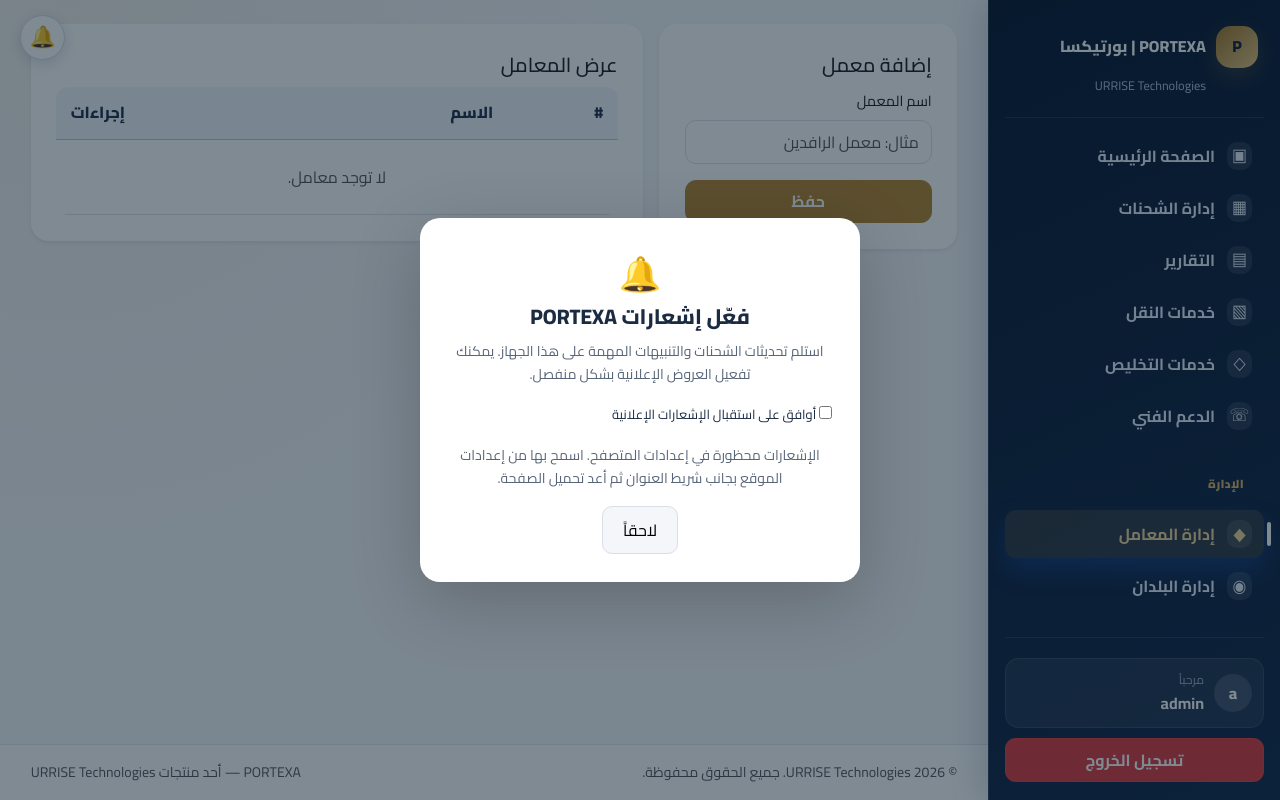
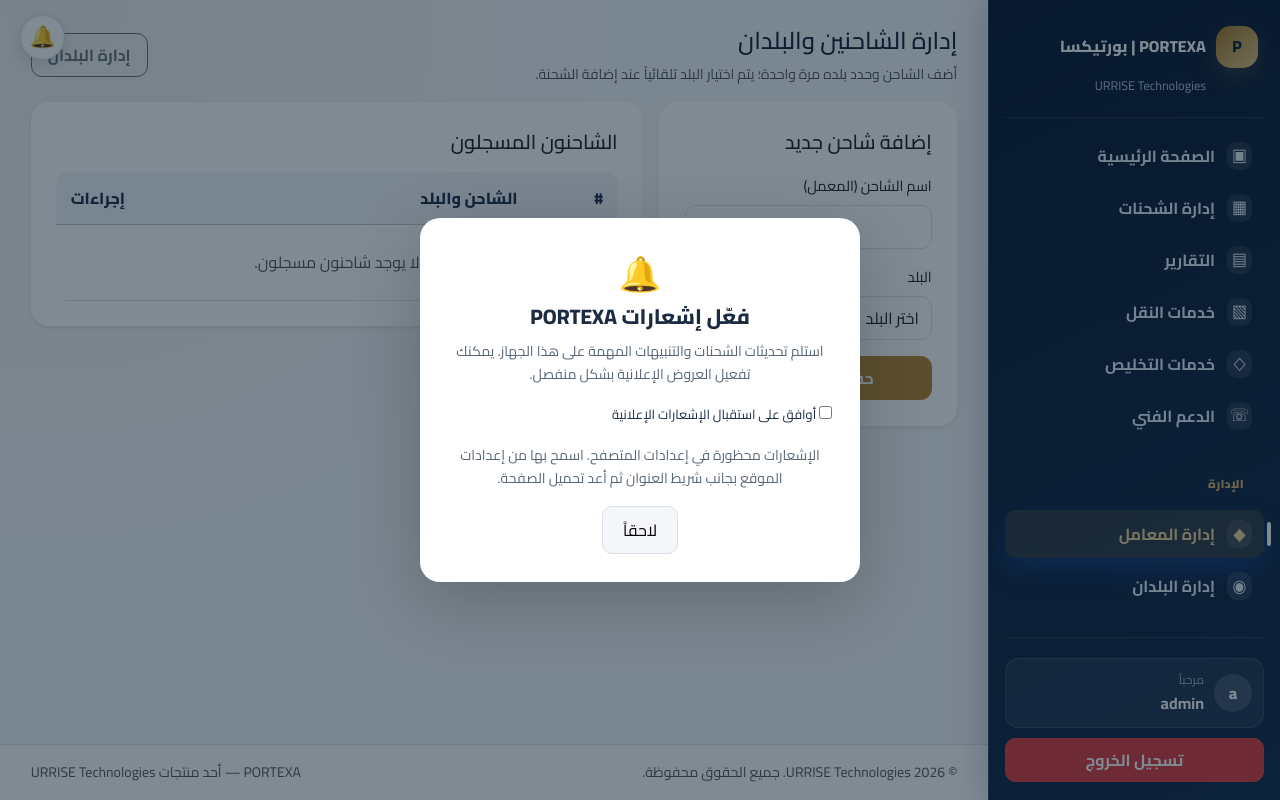
Before and after one commit to aliahmedsleem/Portexa, a Flask app: page /manage/factories in a window 1280 px wide. Run offline with Flask 3, Linux system fonts and the light colour scheme; a user stored in the database is signed in; data comes from the database, SQL or seed files in the repository; data that the repository does not hold is empty.

Commit message:
Unify shipper-country selection and simplify merchant shipment workflow

```diff
--- a/templates/manage_factories.html
+++ b/templates/manage_factories.html
@@ -1,15 +1,39 @@
 {% extends "base.html" %}
 {% block content %}
+
+<div class="d-flex justify-content-between align-items-center flex-wrap gap-2 mb-3">
+  <div>
+    <h4 class="mb-1">إدارة الشاحنين والبلدان</h4>
+    <p class="text-muted small mb-0">
+      أضف الشاحن وحدد بلده مرة واحدة؛ يتم اختيار البلد تلقائياً عند إضافة الشحنة.
+    </p>
+  </div>
+  <a href="{{ url_for('manage_countries') }}" class="btn btn-outline-secondary">
+    إدارة البلدان
+  </a>
+</div>
 
 <div class="row g-3">
   <div class="col-lg-4">
     <div class="card shadow-sm border-0">
       <div class="card-body">
-        <h5 class="mb-2">إضافة معمل</h5>
+        <h5 class="mb-3">إضافة شاحن جديد</h5>
         <form method="post">
-          <label class="form-label">اسم المعمل</label>
-          <input name="name" class="form-control" placeholder="مثال: معمل الرافدين">
-          <button class="btn btn-primary mt-3 w-100">حفظ</button>
+          <label class="form-label" for="newName">اسم الشاحن (المعمل)</label>
+          <input id="newName" name="name" class="form-control"
+                 maxlength="200" required>
+
+          <label class="form-label mt-3" for="newCountry">البلد</label>
+          <select id="newCountry" name="country_id" class="form-select" required>
+            <option value="">اختر البلد</option>
+            {% for c in countries %}
+            <option value="{{ c.id }}">{{ c.name }}</option>
+            {% endfor %}
+          </select>
+
+          <button type="submit" class="btn btn-primary w-100 mt-3">
+            حفظ الشاحن والبلد
+          </button>
         </form>
       </div>
     </div>
@@ -18,49 +42,103 @@
   <div class="col-lg-8">
     <div class="card shadow-sm border-0">
       <div class="card-body">
-        <h5 class="mb-2">عرض المعامل</h5>
+        <h5 class="mb-3">الشاحنون المسجلون</h5>
 
         <div class="portexa-mobile-only portexa-card-list">
           {% for f in factories %}
           <article class="portexa-data-card">
-            <div class="portexa-data-card__head"><strong class="portexa-data-card__title">معمل #{{ f.id }}</strong></div>
-            <form method="post" action="{{ url_for('update_factory', factory_id=f.id) }}">
-              <label class="form-label" for="mobile-f-{{ f.id }}">اسم معمل</label>
-              <input id="mobile-f-{{ f.id }}" name="name" class="form-control" value="{{ f.name }}" required>
-              <div class="portexa-data-card__actions"><button type="submit" class="btn btn-outline-primary w-100">حفظ التعديل</button></div>
+            <div class="portexa-data-card__head">
+              <strong class="portexa-data-card__title">{{ f.name }}</strong>
+            </div>
+
+            <form method="post"
+                  action="{{ url_for('update_factory', factory_id=f.id) }}">
+              <label class="form-label">الشاحن</label>
+              <input name="name" class="form-control mb-2"
+                     value="{{ f.name }}" required>
+
+              <label class="form-label">البلد</label>
+              <select name="country_id" class="form-select mb-3" required>
+                <option value="">اختر البلد</option>
+                {% for c in countries %}
+                <option value="{{ c.id }}"
+                  {% if f.country_id == c.id %}selected{% endif %}>
+                  {{ c.name }}
+                </option>
+                {% endfor %}
+              </select>
+
+              <button class="btn btn-outline-primary w-100">
+                حفظ التعديل
+              </button>
             </form>
-            <div class="portexa-data-card__actions">
-              <form method="post" action="{{ url_for('delete_factory', factory_id=f.id) }}" onsubmit="return confirm('حذف معمل؟');"><button class="btn btn-outline-danger" type="submit">حذف</button></form>
-            </div>
+
+            <form method="post" class="mt-2"
+                  action="{{ url_for('delete_factory', factory_id=f.id) }}"
+                  onsubmit="return confirm('حذف الشاحن؟');">
+              <button class="btn btn-outline-danger w-100">حذف</button>
+            </form>
           </article>
-          {% else %}<div class="portexa-data-card text-center text-muted">لا توجد معامل.</div>{% endfor %}
+          {% else %}
+          <div class="portexa-data-card text-center text-muted">
+            لا يوجد شاحنون مسجلون.
+          </div>
+          {% endfor %}
         </div>
+
         <div class="table-responsive portexa-desktop-only">
           <table class="table align-middle">
             <thead class="table-light">
-              <tr><th>#</th><th>الاسم</th><th class="text-end">إجراءات</th></tr>
+              <tr>
+                <th>#</th>
+                <th>الشاحن والبلد</th>
+                <th class="text-end">إجراءات</th>
+              </tr>
             </thead>
             <tbody>
               {% for f in factories %}
               <tr>
-                <td class="fw-bold">{{ f.id }}</td>
+                <td>{{ f.id }}</td>
                 <td>
-                  <form method="post" action="{{ url_for('update_factory', factory_id=f.id) }}" class="d-flex gap-2">
-                    <input name="name" class="form-control" value="{{ f.name }}">
-                    <button class="btn btn-outline-primary">تعديل</button>
+                  <form id="editFactory{{ f.id }}" method="post"
+                        action="{{ url_for('update_factory', factory_id=f.id) }}"
+                        class="d-flex gap-2">
+                    <input name="name" class="form-control"
+                           value="{{ f.name }}" required>
+
+                    <select name="country_id" class="form-select" required>
+                      <option value="">اختر البلد</option>
+                      {% for c in countries %}
+                      <option value="{{ c.id }}"
+                        {% if f.country_id == c.id %}selected{% endif %}>
+                        {{ c.name }}
+                      </option>
+                      {% endfor %}
+                    </select>
                   </form>
                 </td>
                 <td class="text-end">
-                  <form method="post" action="{{ url_for('delete_factory', factory_id=f.id) }}"
-                        onsubmit="return confirm('حذف المعمل؟');">
-                    <button class="btn btn-outline-danger">حذف</button>
+                  <button type="submit" form="editFactory{{ f.id }}"
+                          class="btn btn-outline-primary btn-sm">
+                    تعديل
+                  </button>
+
+                  <form method="post" class="d-inline"
+                        action="{{ url_for('delete_factory', factory_id=f.id) }}"
+                        onsubmit="return confirm('حذف الشاحن؟');">
+                    <button class="btn btn-outline-danger btn-sm">
+                      حذف
+                    </button>
                   </form>
                 </td>
               </tr>
+              {% else %}
+              <tr>
+                <td colspan="3" class="text-center text-muted py-4">
+                  لا يوجد شاحنون مسجلون.
+                </td>
+              </tr>
               {% endfor %}
-              {% if factories|length == 0 %}
-              <tr><td colspan="3" class="text-center text-muted py-4">لا توجد معامل.</td></tr>
-              {% endif %}
             </tbody>
           </table>
         </div>
```
